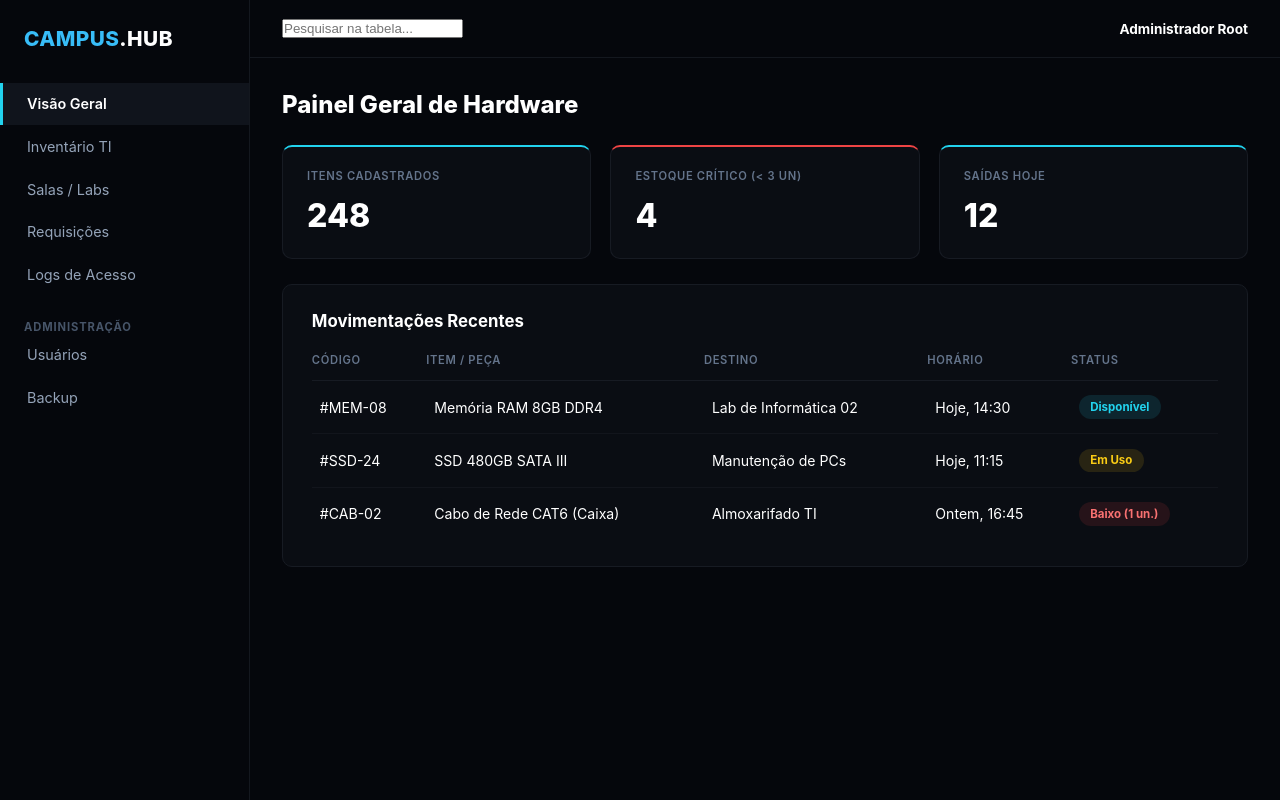
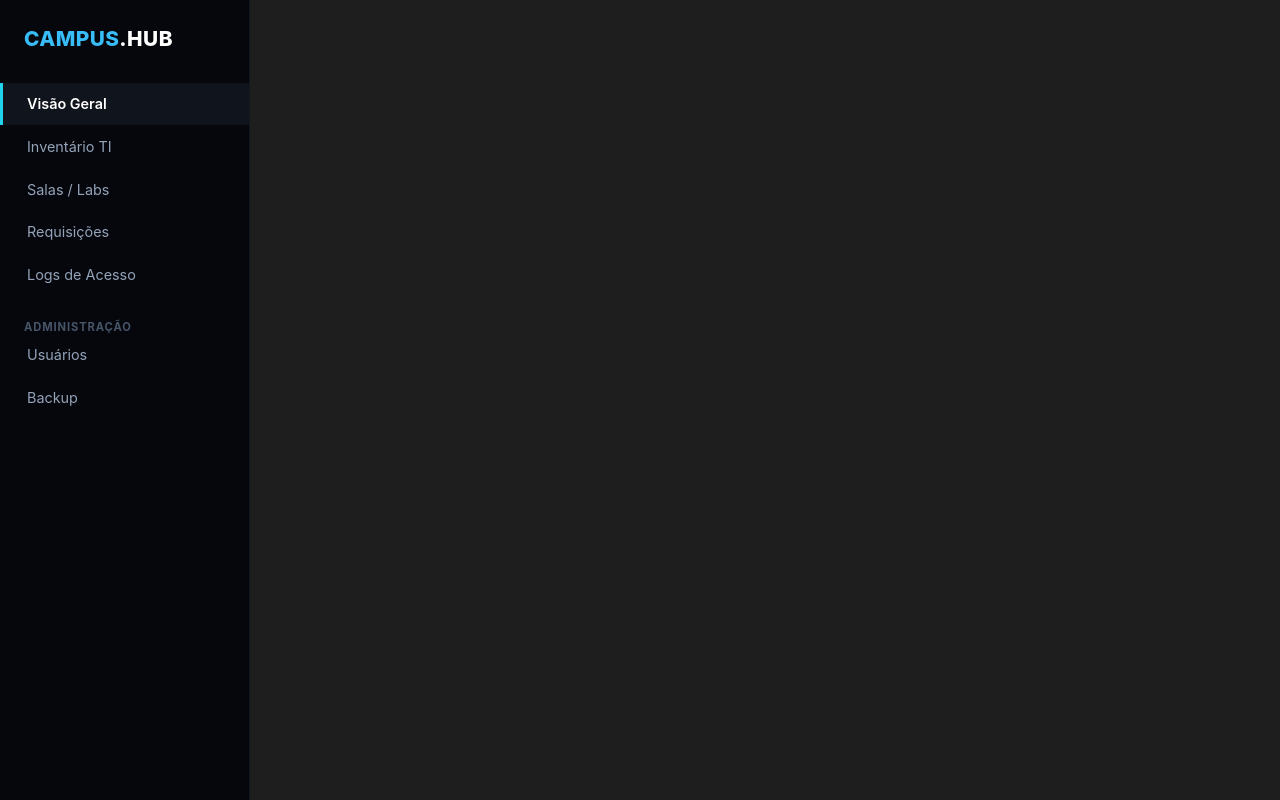
Before and after one commit to V1CCYY/CampusHUB, a Flask app: page /visaogeral in a window 1280 px wide. Run offline with Flask 3, Linux system fonts and the light colour scheme.

Commit message:
Simplifica Visão Geral: só sidebar e área cinza vazia

```diff
--- a/static/css/painel.css
+++ b/static/css/painel.css
@@ -49,123 +49,5 @@
 .painel-main {
   flex: 1;
   min-width: 0;
+  background: #1e1e1e;
 }
-
-.painel-topbar {
-  display: flex;
-  justify-content: space-between;
-  align-items: center;
-  padding: 1.2rem 2rem;
-  border-bottom: 1px solid #14181f;
-}
-
-.painel-admin {
-  font-size: 0.85rem;
-  font-weight: 700;
-  color: #fff;
-}
-
-.painel-content {
-  padding: 2rem;
-}
-
-.painel-title {
-  font-size: 1.5rem;
-  font-weight: 800;
-  margin-bottom: 1.6rem;
-}
-
-.stat-grid {
-  display: grid;
-  grid-template-columns: repeat(3, 1fr);
-  gap: 1.2rem;
-  margin-bottom: 1.6rem;
-}
-
-.stat-card {
-  background: #0a0d13;
-  border: 1px solid #171b23;
-  border-radius: 10px;
-  padding: 1.4rem 1.5rem;
-  border-top: 2px solid #22d3ee;
-}
-
-.stat-card.critical {
-  border-top-color: #ef4444;
-}
-
-.stat-label {
-  font-size: 0.7rem;
-  font-weight: 600;
-  letter-spacing: 0.06em;
-  text-transform: uppercase;
-  color: #64748b;
-  margin-bottom: 0.8rem;
-}
-
-.stat-value {
-  font-size: 2rem;
-  font-weight: 800;
-}
-
-.panel-card {
-  background: #0a0d13;
-  border: 1px solid #171b23;
-  border-radius: 10px;
-  padding: 1.6rem 1.8rem;
-}
-
-.panel-card h2 {
-  font-size: 1.05rem;
-  font-weight: 700;
-  margin-bottom: 1.4rem;
-}
-
-.data-table {
-  width: 100%;
-  border-collapse: collapse;
-}
-
-.data-table th {
-  text-align: left;
-  font-size: 0.7rem;
-  font-weight: 600;
-  letter-spacing: 0.06em;
-  text-transform: uppercase;
-  color: #64748b;
-  padding-bottom: 0.8rem;
-  border-bottom: 1px solid #171b23;
-}
-
-.data-table td {
-  padding: 0.9rem 0.5rem;
-  font-size: 0.88rem;
-  border-bottom: 1px solid #12151c;
-}
-
-.data-table tr:last-child td {
-  border-bottom: none;
-}
-
-.badge {
-  display: inline-block;
-  padding: 0.3rem 0.7rem;
-  border-radius: 999px;
-  font-size: 0.72rem;
-  font-weight: 700;
-}
-
-.badge.ok {
-  background: rgba(34, 211, 238, 0.12);
-  color: #22d3ee;
-}
-
-.badge.warn {
-  background: rgba(250, 204, 21, 0.12);
-  color: #facc15;
-}
-
-.badge.danger {
-  background: rgba(239, 68, 68, 0.12);
-  color: #f87171;
-}
--- a/templates/VisaoGeral.html
+++ b/templates/VisaoGeral.html
@@ -3,7 +3,7 @@
 <head>
     <meta charset="UTF-8">
     <meta name="viewport" content="width=device-width, initial-scale=1.0">
-    <title>CampusHUB - Painel</title>
+    <title>CampusHUB - Visão Geral</title>
     <link rel="stylesheet" href="{{ url_for('static', filename='css/global.css') }}">
     <link rel="stylesheet" href="{{ url_for('static', filename='css/painel.css') }}">
 </head>
@@ -25,69 +25,7 @@
             <a href="#" class="sidebar-link">Backup</a>
         </aside>
 
-        <main class="painel-main">
-            <div class="painel-topbar">
-                <input type="text" class="search-input" placeholder="Pesquisar na tabela..." />
-                <div class="painel-admin">Administrador Root</div>
-            </div>
-
-            <div class="painel-content">
-                <h1 class="painel-title">Painel Geral de Hardware</h1>
-
-                <div class="stat-grid">
-                    <div class="stat-card">
-                        <div class="stat-label">Itens Cadastrados</div>
-                        <div class="stat-value">248</div>
-                    </div>
-                    <div class="stat-card critical">
-                        <div class="stat-label">Estoque Crítico (&lt; 3 un)</div>
-                        <div class="stat-value">4</div>
-                    </div>
-                    <div class="stat-card">
-                        <div class="stat-label">Saídas Hoje</div>
-                        <div class="stat-value">12</div>
-                    </div>
-                </div>
-
-                <div class="panel-card">
-                    <h2>Movimentações Recentes</h2>
-                    <table class="data-table">
-                        <thead>
-                            <tr>
-                                <th>Código</th>
-                                <th>Item / Peça</th>
-                                <th>Destino</th>
-                                <th>Horário</th>
-                                <th>Status</th>
-                            </tr>
-                        </thead>
-                        <tbody>
-                            <tr>
-                                <td>#MEM-08</td>
-                                <td>Memória RAM 8GB DDR4</td>
-                                <td>Lab de Informática 02</td>
-                                <td>Hoje, 14:30</td>
-                                <td><span class="badge ok">Disponível</span></td>
-                            </tr>
-                            <tr>
-                                <td>#SSD-24</td>
-                                <td>SSD 480GB SATA III</td>
-                                <td>Manutenção de PCs</td>
-                                <td>Hoje, 11:15</td>
-                                <td><span class="badge warn">Em Uso</span></td>
-                            </tr>
-                            <tr>
-                                <td>#CAB-02</td>
-                                <td>Cabo de Rede CAT6 (Caixa)</td>
-                                <td>Almoxarifado TI</td>
-                                <td>Ontem, 16:45</td>
-                                <td><span class="badge danger">Baixo (1 un.)</span></td>
-                            </tr>
-                        </tbody>
-                    </table>
-                </div>
-            </div>
-        </main>
+        <main class="painel-main"></main>
     </div>
 </body>
 </html>
```
